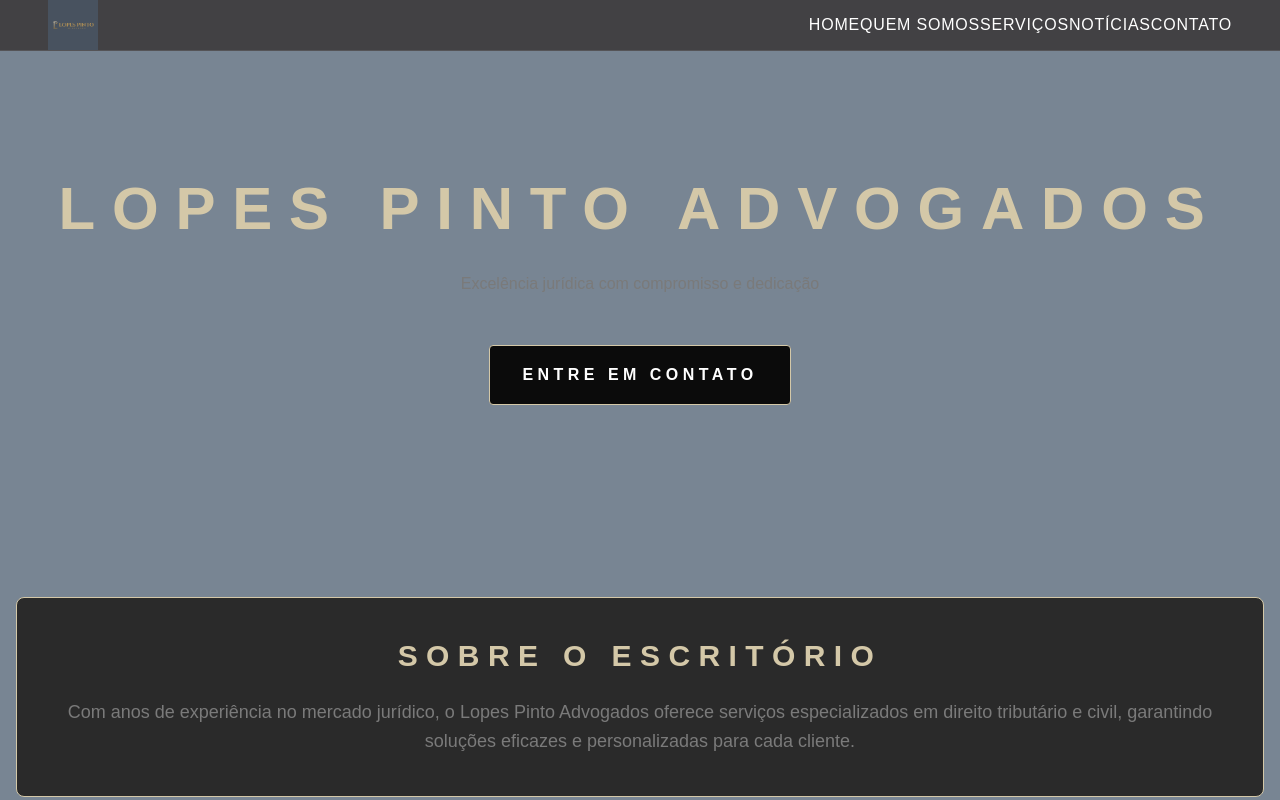
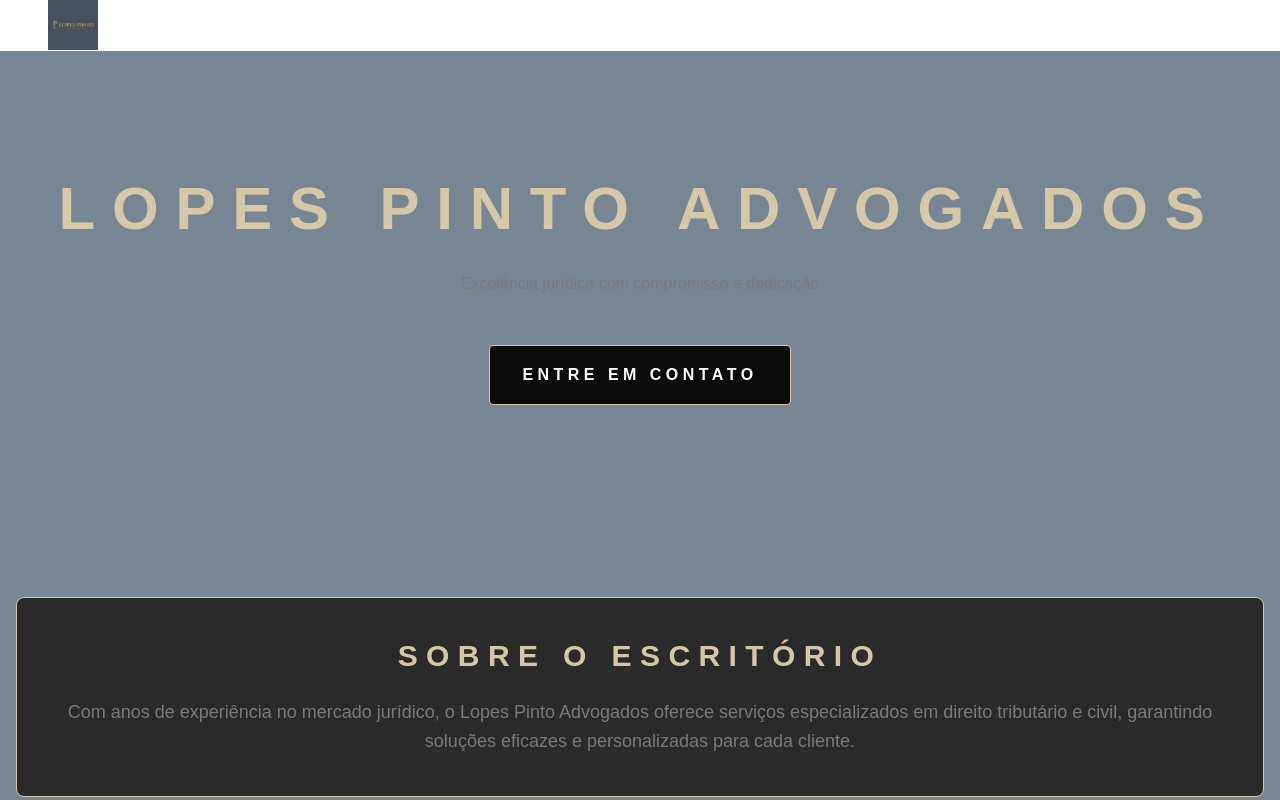
Before and after one commit to XavierJoao/ryan-escritorio, a Next.js app: page / in a window 1280 px wide. Shown: the top 800 px of the page. Built offline with nearby package versions, Linux system fonts and the light colour scheme.

Commit message:
alteração no header

```diff
--- a/components/layout/Header.jsx
+++ b/components/layout/Header.jsx
@@ -6,7 +6,7 @@ import { siteConfig } from '@/config/site';
 
 const Header = () => {
   return (
-    <header className="sticky top-0 z-50" style={{ backgroundColor: '#424144', borderBottom: '1px solid rgba(255, 255, 255, 0.1)' }}>
+    <header className="sticky top-0 z-50" style={{ backgroundColor: '#FFFF', borderBottom: '1px solid rgba(255, 255, 255, 0.1)' }}>
       <div className="container mx-auto px-6 md:px-12 py-6">
         <div className="flex justify-between items-center">
           {/* Logo */}
```
